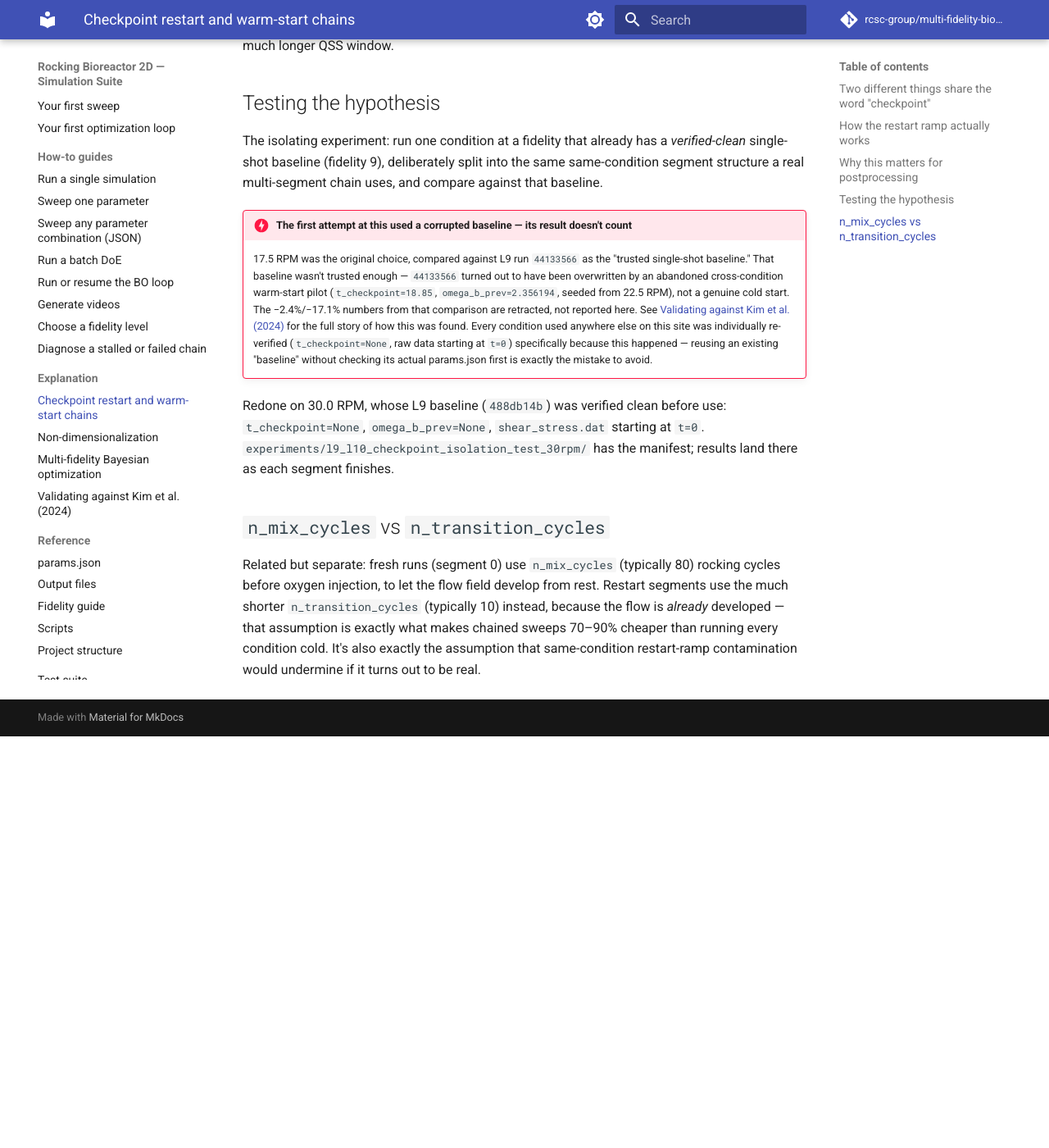
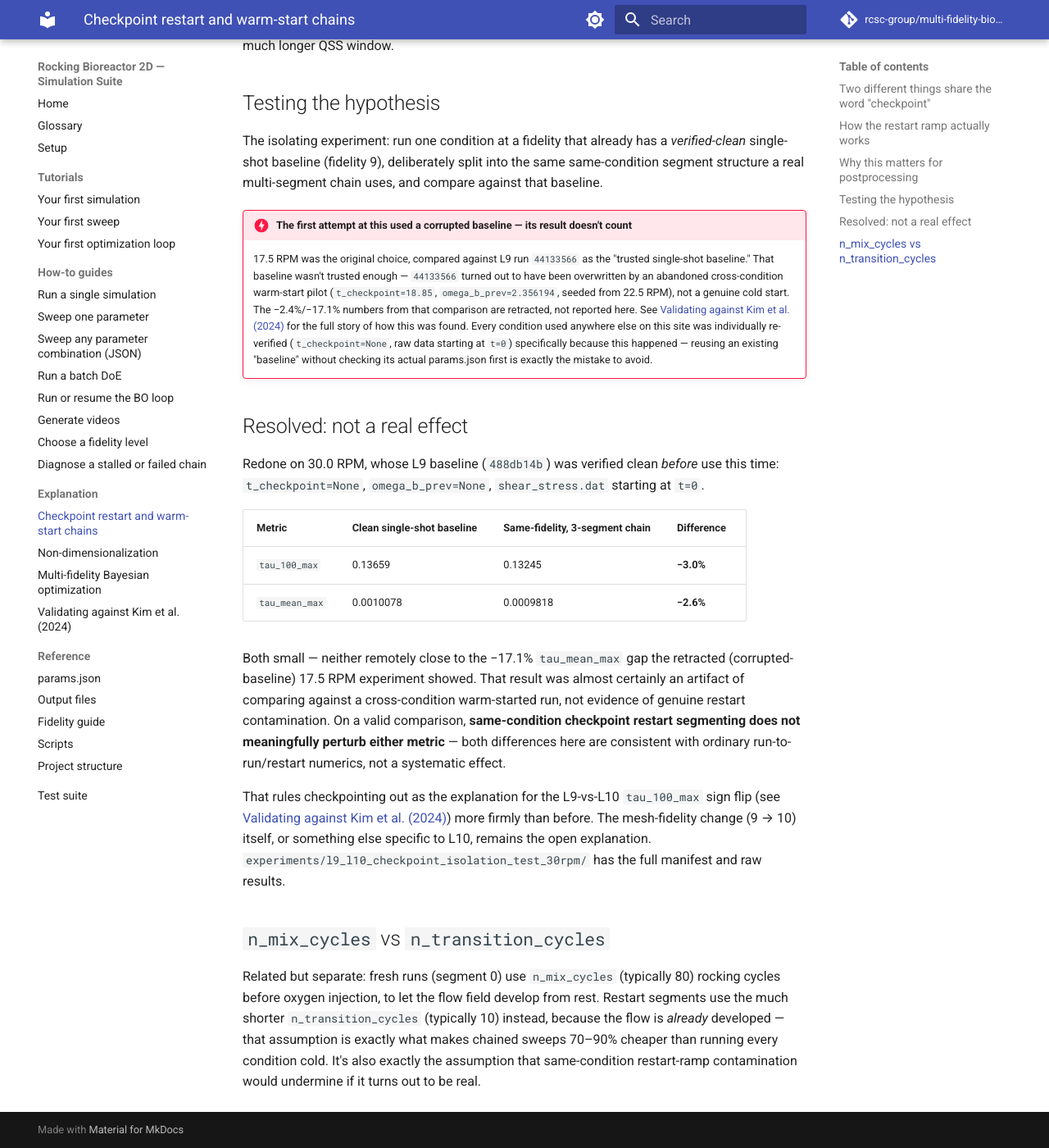
Before and after one commit to rcsc-group/multi-fidelity-bioreactor, an MkDocs documentation site: the page built from docs_site/explanation/checkpoint-restart.md, in a window 1280 px wide and 1400 px high, scrolled down 1838 px. Shown: the whole window at 82% size. Built offline with MkDocs 1.6.1 and Material for MkDocs 9.7.7, drawn with Linux system fonts in a browser that asks for light colours; comment, search, counter and statistics services are not loaded; before the commit the page ends 2736 px from its top, so only the background shows below that.

Commit message:
data(isolation-test): corrected 30 RPM experiment resolved -- checkpointing not a real effect
Full 3-segment chain finished against the verified-clean 30.0 RPM baseline
(488db14b, confirmed t_checkpoint=None/omega_b_prev=None/raw data starting
at t=0 before use this time):

  tau_100_max:  0.13245 vs 0.13659  (-3.0%)
  tau_mean_max: 0.0009818 vs 0.0010078  (-2.6%)

Both small, consistent with ordinary run-to-run/restart numerics -- neither
close to the -17.1% tau_mean_max gap the retracted (corrupted-baseline)
17.5 RPM attempt showed. That result was almost certainly an artifact of
comparing against a cross-condition warm-started run, not real restart
contamination. On valid data, same-condition checkpoint restart segmenting
does not meaningfully perturb either metric -- rules checkpointing out as
the tau_100_max sign-flip explanation more firmly than the retracted
attempt could. The mesh-fidelity change (9->10) itself remains the open
question. Updated both explanation pages with the real numbers.

```diff
--- a/docs_site/explanation/checkpoint-restart.md
+++ b/docs_site/explanation/checkpoint-restart.md
@@ -95,10 +95,31 @@
     reusing an existing "baseline" without checking its actual params.json
     first is exactly the mistake to avoid.
 
-Redone on 30.0 RPM, whose L9 baseline (`488db14b`) was verified clean before
-use: `t_checkpoint=None`, `omega_b_prev=None`, `shear_stress.dat` starting
-at `t=0`. `experiments/l9_l10_checkpoint_isolation_test_30rpm/` has the
-manifest; results land there as each segment finishes.
+## Resolved: not a real effect
+
+Redone on 30.0 RPM, whose L9 baseline (`488db14b`) was verified clean
+*before* use this time: `t_checkpoint=None`, `omega_b_prev=None`,
+`shear_stress.dat` starting at `t=0`.
+
+| Metric | Clean single-shot baseline | Same-fidelity, 3-segment chain | Difference |
+|---|---|---|---|
+| `tau_100_max` | 0.13659 | 0.13245 | **−3.0%** |
+| `tau_mean_max` | 0.0010078 | 0.0009818 | **−2.6%** |
+
+Both small — neither remotely close to the −17.1% `tau_mean_max` gap the
+retracted (corrupted-baseline) 17.5 RPM experiment showed. That result was
+almost certainly an artifact of comparing against a cross-condition
+warm-started run, not evidence of genuine restart contamination. On a valid
+comparison, **same-condition checkpoint restart segmenting does not
+meaningfully perturb either metric** — both differences here are consistent
+with ordinary run-to-run/restart numerics, not a systematic effect.
+
+That rules checkpointing out as the explanation for the L9-vs-L10
+`tau_100_max` sign flip (see [Validating against Kim et al. (2024)](kim-et-al-validation.md))
+more firmly than before. The mesh-fidelity change (9 → 10) itself, or
+something else specific to L10, remains the open explanation.
+`experiments/l9_l10_checkpoint_isolation_test_30rpm/` has the full manifest
+and raw results.
 
 ## `n_mix_cycles` vs `n_transition_cycles`
 
```
Also changed, not shown: docs_site/explanation/kim-et-al-validation.md (+12 -7 lines), 1 other file.
